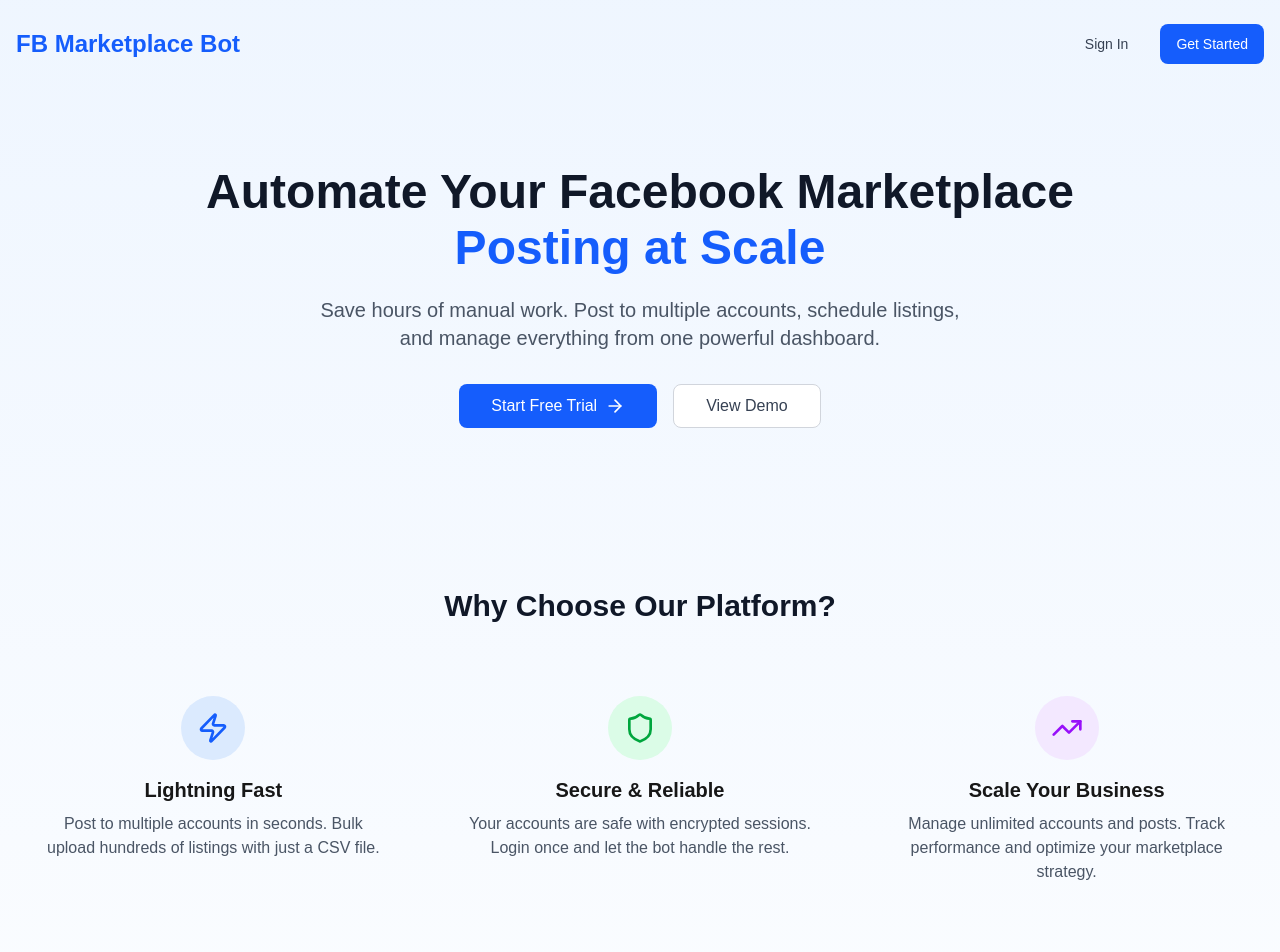
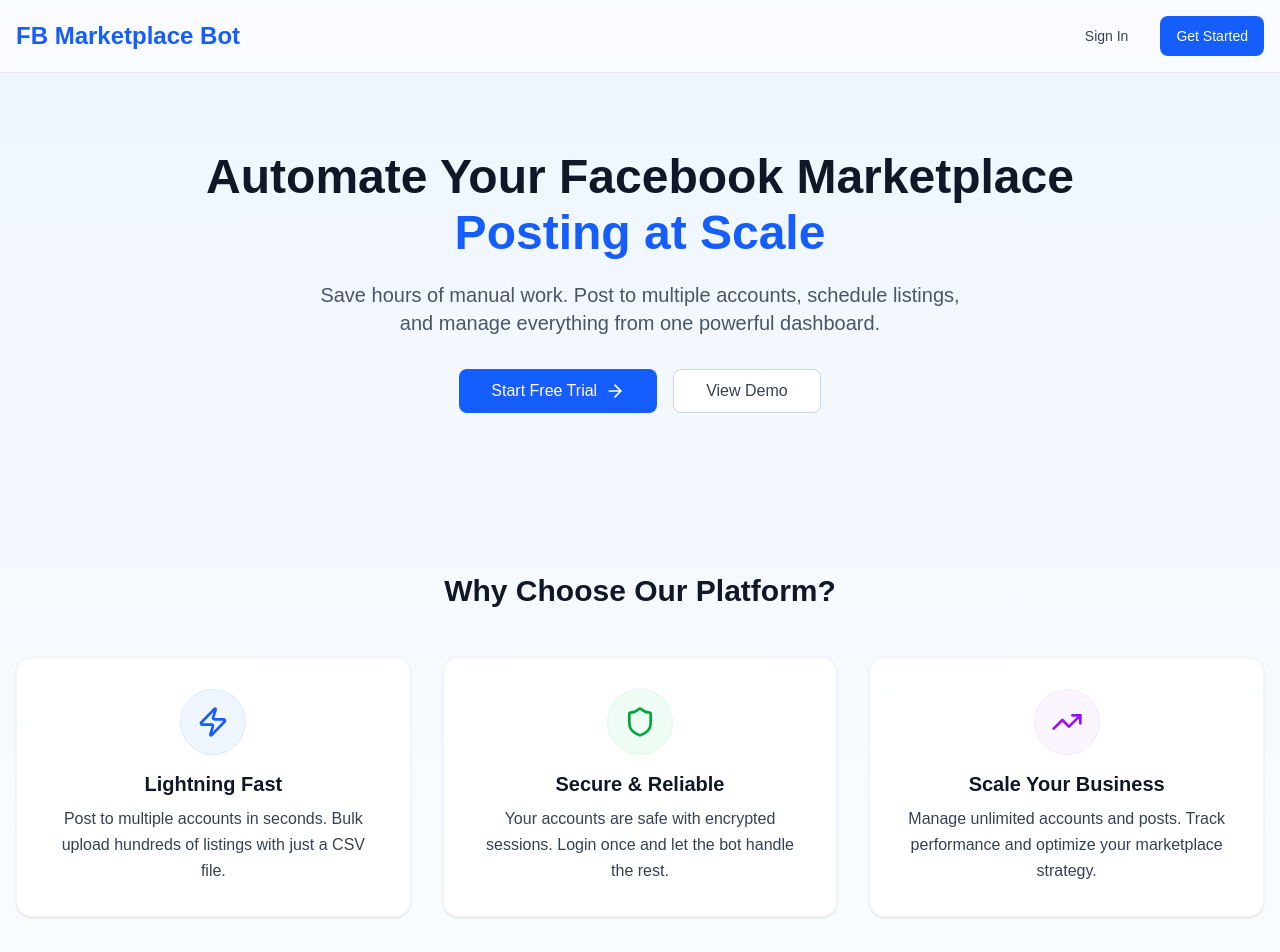
Before and after one commit to nida-ullah/fb_marketplace_bot, a Next.js app in the folder frontend/: page / in a window 1280 px wide. Shown: the top 952 px of the page. Built offline with nearby package versions, Linux system fonts and the light colour scheme; no server answers.

Commit message:
improve the scrolling behviour and the header

```diff
--- a/frontend/app/page.tsx
+++ b/frontend/app/page.tsx
@@ -5,13 +5,14 @@
 export default function Home() {
   return (
     <div className="min-h-screen bg-gradient-to-b from-blue-50 to-white">
-      {/* Header */}
-      <header className="container mx-auto px-4 py-6">
+      {/* Sticky Header (visible on scroll) */}
+      <header className="sticky top-0 z-50 bg-white/80 backdrop-blur supports-[backdrop-filter]:bg-white/60 border-b border-gray-200">
+        <div className="container mx-auto px-4 py-4">
           <nav className="flex items-center justify-between">
             <div className="text-2xl font-bold text-blue-600">
               FB Marketplace Bot
             </div>
-          <div className="flex gap-4">
+            <div className="flex gap-3 sm:gap-4">
               <Link href="/login">
                 <Button variant="ghost">Sign In</Button>
               </Link>
@@ -20,6 +21,7 @@
               </Link>
             </div>
           </nav>
+        </div>
       </header>
 
       {/* Hero Section */}
@@ -52,32 +54,41 @@
           Why Choose Our Platform?
         </h2>
         <div className="grid md:grid-cols-3 gap-8">
-          <div className="text-center p-6">
-            <div className="inline-flex items-center justify-center w-16 h-16 rounded-full bg-blue-100 text-blue-600 mb-4">
+          {/* Card 1 */}
+          <div className="text-center p-8 bg-white/90 backdrop-blur rounded-2xl border border-gray-100 shadow-sm hover:shadow-md transition-shadow">
+            <div className="inline-flex items-center justify-center w-16 h-16 rounded-full bg-blue-50 text-blue-600 mb-4 ring-1 ring-blue-100">
               <Zap className="h-8 w-8" />
             </div>
-            <h3 className="text-xl font-semibold mb-2">Lightning Fast</h3>
-            <p className="text-gray-600">
+            <h3 className="text-xl font-semibold mb-2 text-gray-900">
+              Lightning Fast
+            </h3>
+            <p className="text-base leading-relaxed text-gray-700">
               Post to multiple accounts in seconds. Bulk upload hundreds of
               listings with just a CSV file.
             </p>
           </div>
-          <div className="text-center p-6">
-            <div className="inline-flex items-center justify-center w-16 h-16 rounded-full bg-green-100 text-green-600 mb-4">
+          {/* Card 2 */}
+          <div className="text-center p-8 bg-white/90 backdrop-blur rounded-2xl border border-gray-100 shadow-sm hover:shadow-md transition-shadow">
+            <div className="inline-flex items-center justify-center w-16 h-16 rounded-full bg-green-50 text-green-600 mb-4 ring-1 ring-green-100">
               <Shield className="h-8 w-8" />
             </div>
-            <h3 className="text-xl font-semibold mb-2">Secure & Reliable</h3>
-            <p className="text-gray-600">
+            <h3 className="text-xl font-semibold mb-2 text-gray-900">
+              Secure & Reliable
+            </h3>
+            <p className="text-base leading-relaxed text-gray-700">
               Your accounts are safe with encrypted sessions. Login once and let
               the bot handle the rest.
             </p>
           </div>
-          <div className="text-center p-6">
-            <div className="inline-flex items-center justify-center w-16 h-16 rounded-full bg-purple-100 text-purple-600 mb-4">
+          {/* Card 3 */}
+          <div className="text-center p-8 bg-white/90 backdrop-blur rounded-2xl border border-gray-100 shadow-sm hover:shadow-md transition-shadow">
+            <div className="inline-flex items-center justify-center w-16 h-16 rounded-full bg-purple-50 text-purple-600 mb-4 ring-1 ring-purple-100">
               <TrendingUp className="h-8 w-8" />
             </div>
-            <h3 className="text-xl font-semibold mb-2">Scale Your Business</h3>
-            <p className="text-gray-600">
+            <h3 className="text-xl font-semibold mb-2 text-gray-900">
+              Scale Your Business
+            </h3>
+            <p className="text-base leading-relaxed text-gray-700">
               Manage unlimited accounts and posts. Track performance and
               optimize your marketplace strategy.
             </p>
```
Also changed, not shown: 1 other file (tests, documents, lock files or other folders). Lines whose indentation alone changed are shown as unchanged.
